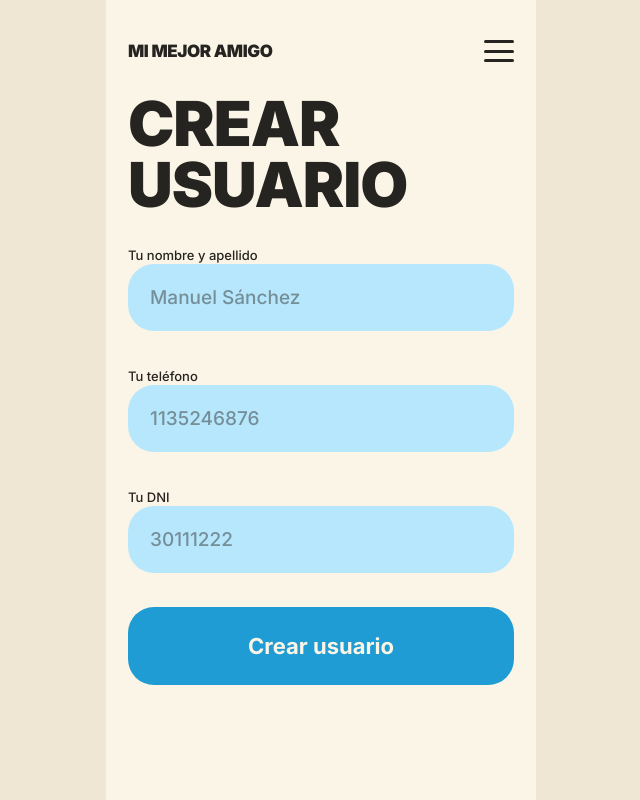
After one commit to guidodegenaro/DWyM_MiMejorAmigo, a PHP site: page /registro.php in a window 1280 px wide. The commit adds this page. Shown: the whole page, without its empty margins (319-959 px from the left). Run offline with PHP 8.4, Linux system fonts and the light colour scheme.

Commit message:
Nueva placa Registro, Login accesible, Fotos nuevas
Menú hamburguesa — agregué Ingresar (→ login.php) y alineé todas las opciones a la izquierda. Ahora lista: Inicio · Agendar una consulta · Nosotros · Especialidades y Staff · Contacto y Emergencias · Ingresar.
Login — el título ahora dice Ingresar; sumé abajo el link Crear nuevo usuario (mismo tamaño que "Datos de prueba") que lleva a registro.php, una placa nueva con nombre, teléfono y DNI. Separé el label "Tu DNI" del cuadro (más aire, aplica a todos los formularios por consistencia).
Inicio — puse perro-con-vete_01 como imagen de fondo y bajé el título + la grilla para que queden pegados al borde inferior con 50px de margen, manteniendo la composición. Le sumé margen a la derecha.
Centrado en desktop — el problema era que las páginas largas mostraban barra de scroll y las cortas no, corriendo el contenido. Forcé la barra siempre visible, así todas las placas quedan centradas en la misma posición.
Nosotros — agregué perro-con-vete_02 bajo "Quiénes somos", reemplacé Foto 1 por esvet-quirofano-vanguardia y Foto 2 por veterinary-clinic-item-img-1, y saqué "Atención 24 h" de los valores.
Contacto — el mapa ahora llena el recuadro hasta los bordes redondeados, sin el marco mint visible.

```diff
--- a/cabecera.php
+++ b/cabecera.php
@@ -1,6 +1,6 @@
 <?php
 /* Cabecera reutilizable.
-   Definí $titulo y $inicio antes de incluir este archivo. */
+   Definí $titulo, $inicio y (opcional) $clase_main antes de incluir este archivo. */
 $titulo = $titulo ?? 'Mi Mejor Amigo';
 $inicio = $inicio ?? 'portal.php';
 ?>
@@ -13,7 +13,7 @@ $inicio = $inicio ?? 'portal.php';
   <link rel="stylesheet" href="estilos.css">
 </head>
 <body>
-  <main class="pantalla">
+  <main class="pantalla<?= isset($clase_main) ? ' ' . $clase_main : '' ?>">
     <header class="top">
       <a href="<?= $inicio ?>" class="logo">Mi Mejor Amigo</a>
 
@@ -28,6 +28,7 @@ $inicio = $inicio ?? 'portal.php';
           <li><a href="nosotros.php">Nosotros</a></li>
           <li><a href="especialidades.php">Especialidades y Staff</a></li>
           <li><a href="contacto.php">Contacto y Emergencias</a></li>
+          <li><a href="login.php">Ingresar</a></li>
         </ul>
       </nav>
     </header>
--- a/contacto.php
+++ b/contacto.php
@@ -13,7 +13,7 @@ include 'cabecera.php';
       <div class="dato"><span class="dato__valor">Av. Siempre Viva 1234, CABA</span></div>
       <div class="dato"><span class="dato__valor">CP 1414</span></div>
 
-      <div class="foto card--menta" style="overflow: hidden;">
+      <div class="foto" style="height:210px;padding:0;overflow:hidden;display:block">
         <iframe
           src="https://www.google.com/maps/embed?pb=!1m18!1m12!1m3!1d3284.0434825119028!2d-58.39965942341781!3d-34.60306195746504!2m3!1f0!2f0!3f0!3m2!1i1024!2i768!4f13.1!3m3!1m2!1s0x95bcca9538082e3d%3A0x142eead7a17039f3!2sISEC!5e0!3m2!1ses-419!2sar!4v1783386523523!5m2!1ses-419!2sar"
           style="border:0; width:100%; height:100%;"
--- a/estilos.css
+++ b/estilos.css
@@ -27,7 +27,7 @@
 
 * { margin: 0; padding: 0; box-sizing: border-box; }
 
-html { -webkit-text-size-adjust: 100%; }
+html { -webkit-text-size-adjust: 100%; overflow-y: scroll; }
 
 body {
   font-family: var(--fuente);
@@ -106,7 +106,7 @@ body {
   font-weight: 500;
   font-size: 13px;
   color: var(--tinta);
-  margin: 0 0 8px;
+  margin: 0 0 14px;
 }
 .seccion { margin-bottom: 34px; }
 
@@ -289,7 +289,7 @@ select.campo {
 /* Cada opción del menú */
 .nav-menu ul li {
     margin-bottom: 20px;
-    text-align: center;
+    text-align: left;
 }
 
 .nav-menu ul li:last-child {
@@ -315,3 +315,19 @@ select.campo {
 .nav-menu.activo {
     display: block; /* Se muestra el menú */
 }
+
+/* ---------- Home (Inicio): fondo + contenido pegado abajo ---------- */
+.pantalla--home {
+  display: flex;
+  flex-direction: column;
+  padding-right: 30px;   /* un poco más de aire a la derecha */
+  padding-bottom: 50px;  /* margen inferior pedido */
+  background-image: url('perro-con-vete_01.jpeg');
+  background-repeat: no-repeat;
+  background-position: top center;
+  background-size: contain;
+}
+/* Empuja el título + la grilla hacia el borde inferior */
+.pantalla--home .home__contenido {
+  margin-top: auto;
+}
--- a/index.php
+++ b/index.php
@@ -1,11 +1,13 @@
 <?php
-// Home (placa Inicio). Define variables y hereda la cabecera + menú.
+// Home (placa Inicio). Fondo con imagen y contenido pegado abajo.
 $titulo = 'Mi Mejor Amigo';
 $inicio = 'index.php';
+$clase_main = 'pantalla--home';
 
 include 'cabecera.php';
 ?>
 
+    <div class="home__contenido">
       <h1 class="titulo" style="margin:24px 0 44px">Lo mejor<br>para ellos.</h1>
 
       <div class="grilla">
@@ -22,5 +24,6 @@ include 'cabecera.php';
           Especialidades<span class="flecha">&#8600;</span>
         </a>
       </div>
+    </div>
 
 <?php include 'pie.php'; ?>
--- a/login.php
+++ b/login.php
@@ -24,7 +24,7 @@ $inicio = 'index.php';
 include 'cabecera.php';
 ?>
 
-    <h1 class="titulo">Portal</h1>
+    <h1 class="titulo">Ingresar</h1>
     <p class="texto">Ingresá con tu DNI para ver tus mascotas y tu historial clínico.</p>
 
     <form method="post" class="seccion" style="margin-top:26px">
@@ -41,4 +41,8 @@ include 'cabecera.php';
       Datos de prueba: DNI 30111222 (Manuel Sánchez).
     </p>
 
+    <p style="font-size:14px;margin-top:10px">
+      <a href="registro.php" style="color:var(--azul-fuerte);text-decoration:none">Crear nuevo usuario</a>
+    </p>
+
 <?php include 'pie.php'; ?>
--- a/nosotros.php
+++ b/nosotros.php
@@ -13,14 +13,15 @@ include 'cabecera.php';
       <p class="texto">Mi Mejor Amigo nace como un lugar para que nuestras
       mascotas tengan el mejor trato posible. Cuidamos a cada paciente como
       si fuera de la familia.</p>
+      <div class="foto" style="background-image:url('perro-con-vete_02.jpeg');background-size:cover;background-position:center"></div>
     </section>
 
     <section class="seccion">
       <h2 class="subtitulo">Nuestras instalaciones</h2>
       <p class="texto">Contamos con instrumentos y tecnología de última
       generación para diagnósticos precisos y tratamientos seguros.</p>
-      <div class="foto card--amarillo">Foto 1</div>
-      <div class="foto card--lavanda">Foto 2</div>
+      <div class="foto" style="background-image:url('esvet-quirofano-vanguardia.jpeg');background-size:cover;background-position:center"></div>
+      <div class="foto" style="background-image:url('veterinary-clinic-item-img-1.jpeg');background-size:cover;background-position:center"></div>
     </section>
 
     <section class="seccion">
@@ -29,7 +30,6 @@ include 'cabecera.php';
         <span class="chip card--azul">Cariño</span>
         <span class="chip card--menta">Profesionalismo</span>
         <span class="chip card--amarillo">Compromiso</span>
-        <span class="chip card--lavanda">Atención 24 h</span>
       </div>
     </section>
 
--- /dev/null
+++ b/registro.php
@@ -0,0 +1,30 @@
+<?php
+// Placa de registro (maqueta). Hereda la cabecera + menú.
+$titulo = 'Crear usuario — Mi Mejor Amigo';
+$inicio = 'index.php';
+
+include 'cabecera.php';
+?>
+
+    <h1 class="titulo">Crear usuario</h1>
+
+    <form method="post" action="login.php">
+      <div class="seccion">
+        <label class="etiqueta" for="nombre">Tu nombre y apellido</label>
+        <input class="campo" type="text" id="nombre" name="nombre" placeholder="Manuel Sánchez">
+      </div>
+
+      <div class="seccion">
+        <label class="etiqueta" for="telefono">Tu teléfono</label>
+        <input class="campo" type="tel" id="telefono" name="telefono" placeholder="1135246876">
+      </div>
+
+      <div class="seccion">
+        <label class="etiqueta" for="dni">Tu DNI</label>
+        <input class="campo" type="text" id="dni" name="dni" placeholder="30111222" inputmode="numeric">
+      </div>
+
+      <button class="boton" type="submit">Crear usuario</button>
+    </form>
+
+<?php include 'pie.php'; ?>
```
Also changed, not shown: esvet-quirofano-vanguardia.jpeg (added), perro-con-vete_01.jpeg (added), perro-con-vete_02.jpeg (added), veterinary-clinic-item-img-1.jpeg (added). Lines whose indentation alone changed are shown as unchanged.
